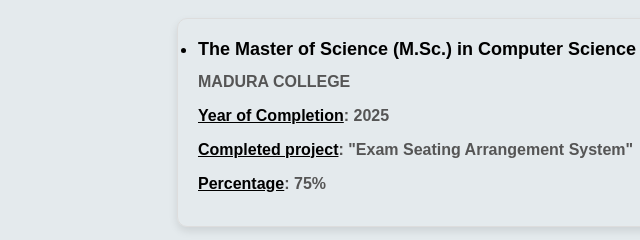
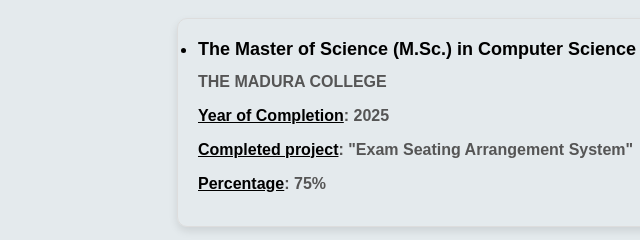
Before and after one commit to jeevanbabu07/portfolio, a plain HTML site: page index.html in a window 1280 px wide. Shown: the part 3130-3370 px from the top of the page, 43-683 px from the left. Drawn offline with Linux system fonts and the light colour scheme.

Commit message:
Update index.html

```diff
--- a/index.html
+++ b/index.html
@@ -227,7 +227,7 @@
  <div id="certificates-container">
     <ul>
     <li>The Master of Science (M.Sc.) in Computer Science</li>
-    <p>MADURA COLLEGE</p>
+    <p>THE MADURA COLLEGE</p>
     <p><span id="side">Year of Completion</span>: 2025</p>
     <p>
       <span id="side">Completed project</span>: "Exam Seating Arrangement System"
```
